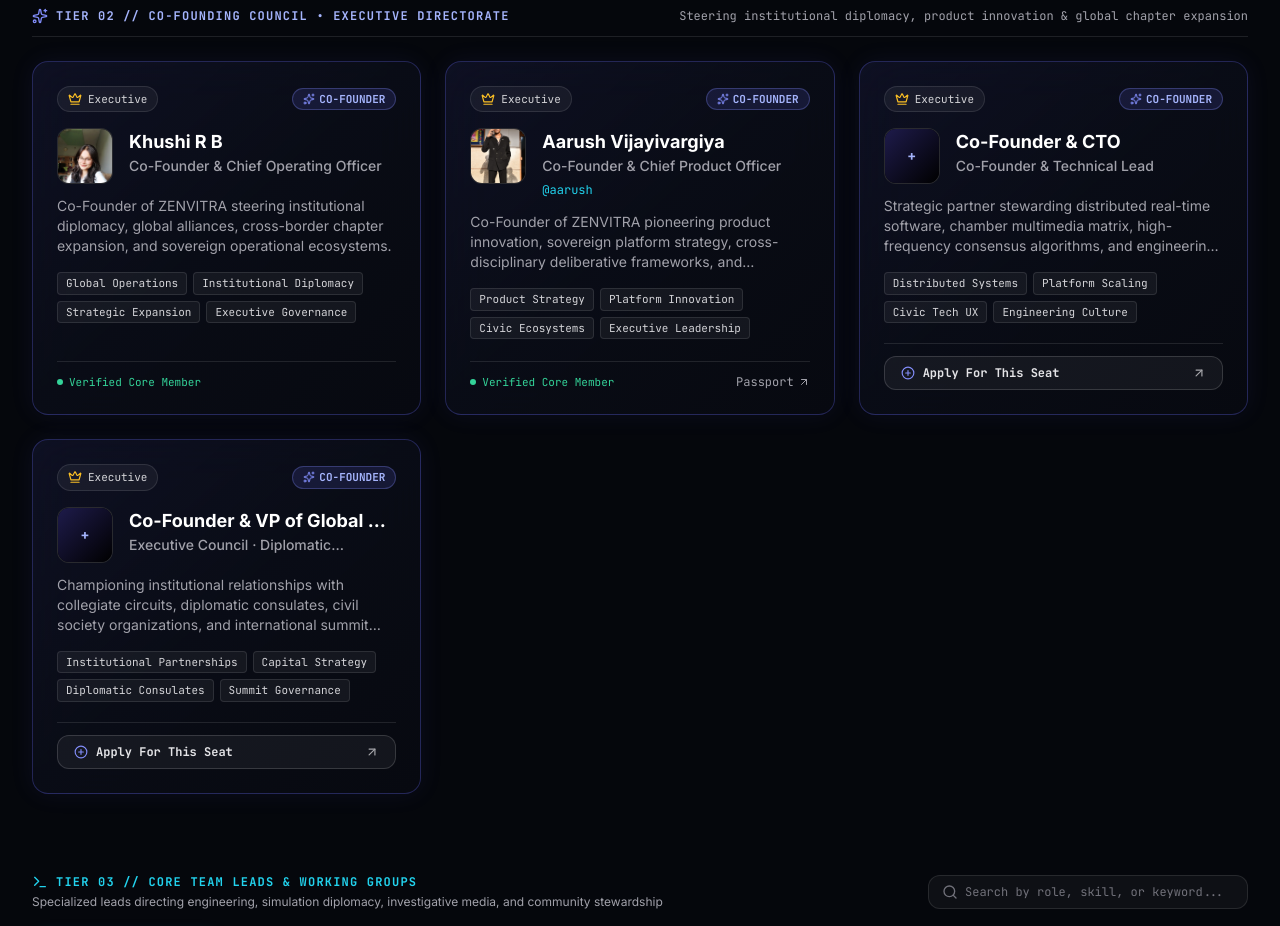
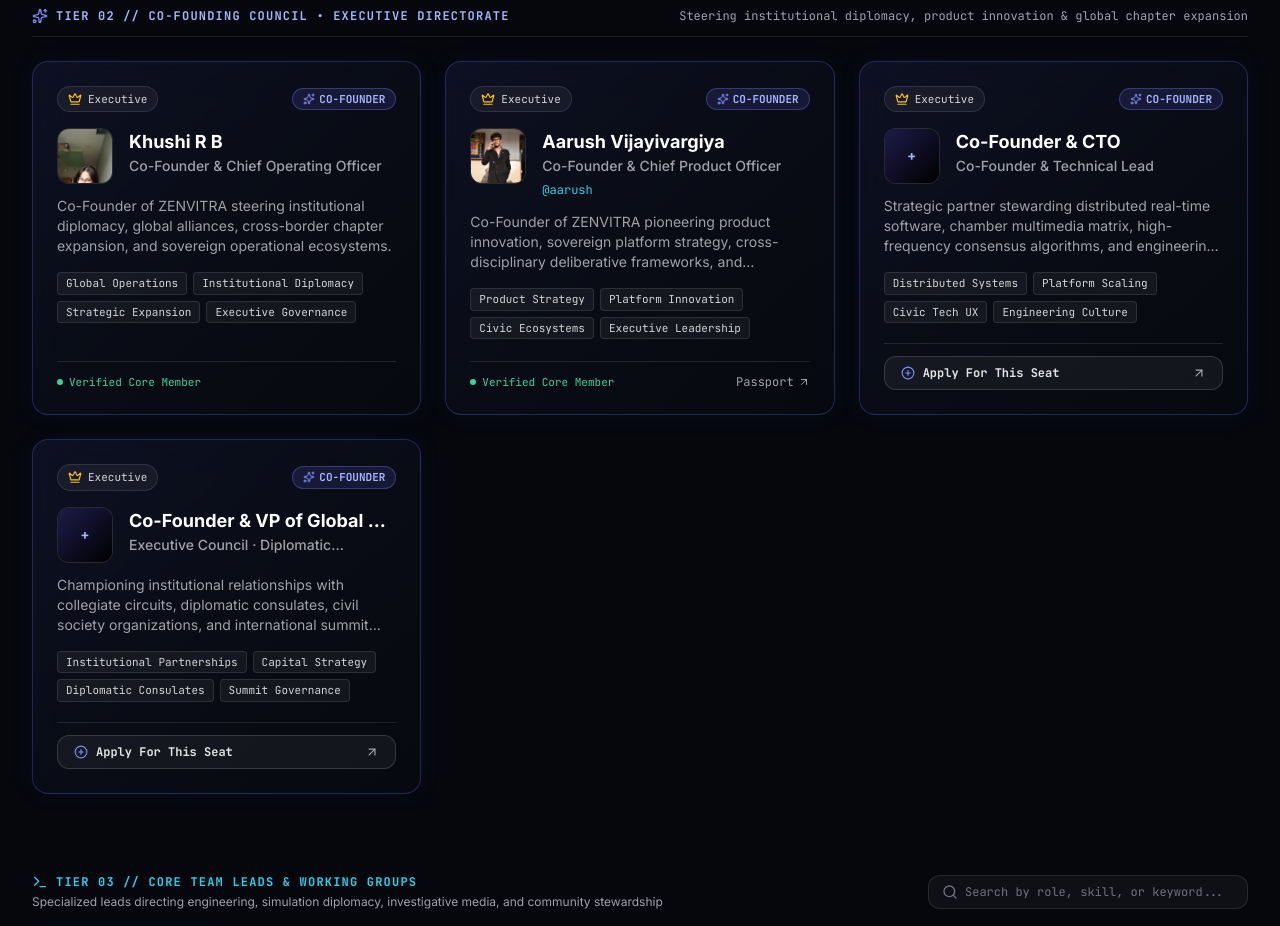
Before and after one commit to yuveerji/zenvitra-beta, a Next.js app: page /team in a window 1280 px wide. Shown: the part 2320-3246 px from the top of the page. Built offline with nearby package versions, Linux system fonts and the light colour scheme; no server answers; a web font is replaced by a local one.

Commit message:
fix(team): fix avatar crop and object position for co-founder cards

```diff
--- a/components/team/TeamMemberCard.tsx
+++ b/components/team/TeamMemberCard.tsx
@@ -261,7 +261,8 @@ export function TeamMemberCard({ member, isHero = false, className = '' }: TeamM
                 alt={member.name}
                 fill
                 sizes="56px"
-                className="object-cover"
+                className="object-cover object-top"
+                style={{ objectPosition: member.avatarPosition || (isCofounder ? 'top' : 'center') }}
                 onError={() => setImgError(true)}
               />
             ) : (
--- a/lib/coreTeamData.ts
+++ b/lib/coreTeamData.ts
@@ -15,6 +15,7 @@ export interface CoreTeamMember {
   department: TeamDepartment;
   handle?: string;
   avatarUrl?: string;
+  avatarPosition?: string;
   bio: string;
   focusAreas: string[];
   socialLinks?: {
@@ -56,6 +57,7 @@ export const INITIAL_CORE_TEAM: CoreTeamMember[] = [
     category: 'cofounder',
     department: 'Executive',
     avatarUrl: '/assets/co-founder.jpeg',
+    avatarPosition: 'top',
     bio: 'Co-Founder of ZENVITRA steering institutional diplomacy, global alliances, cross-border chapter expansion, and sovereign operational ecosystems.',
     focusAreas: ['Global Operations', 'Institutional Diplomacy', 'Strategic Expansion', 'Executive Governance'],
     socialLinks: {
@@ -71,6 +73,7 @@ export const INITIAL_CORE_TEAM: CoreTeamMember[] = [
     department: 'Executive',
     handle: 'aarush',
     avatarUrl: '/assets/co-founder2.jpeg',
+    avatarPosition: 'top',
     bio: 'Co-Founder of ZENVITRA pioneering product innovation, sovereign platform strategy, cross-disciplinary deliberative frameworks, and ecosystem growth.',
     focusAreas: ['Product Strategy', 'Platform Innovation', 'Civic Ecosystems', 'Executive Leadership'],
     socialLinks: {
```
